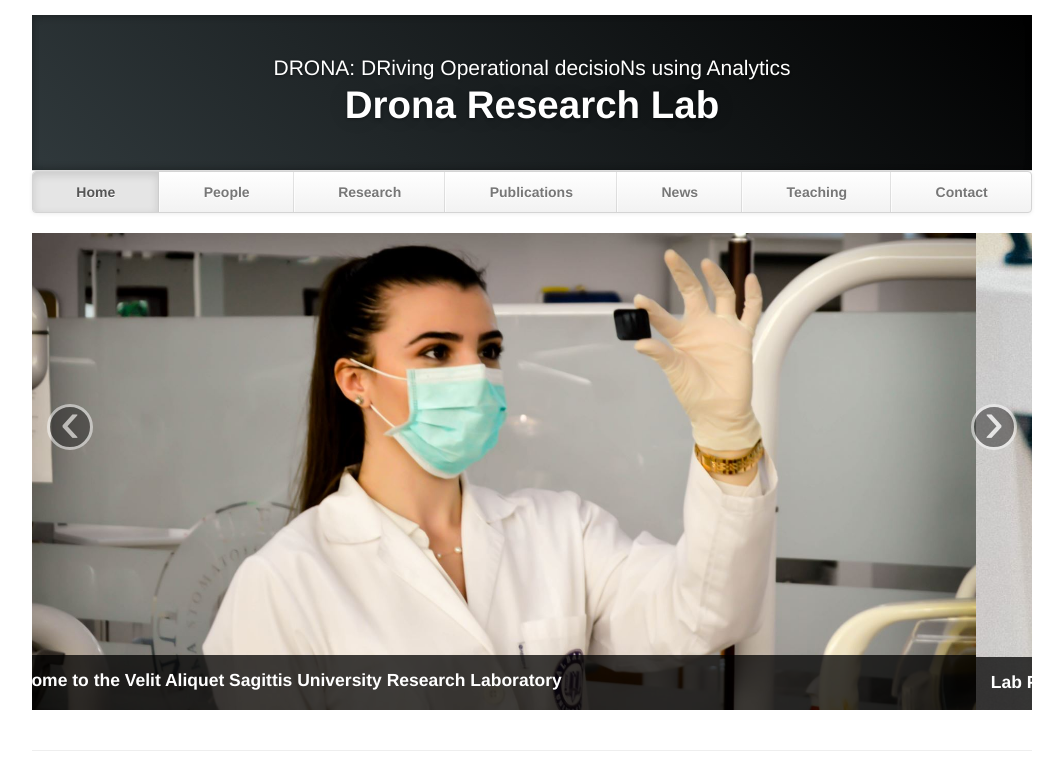
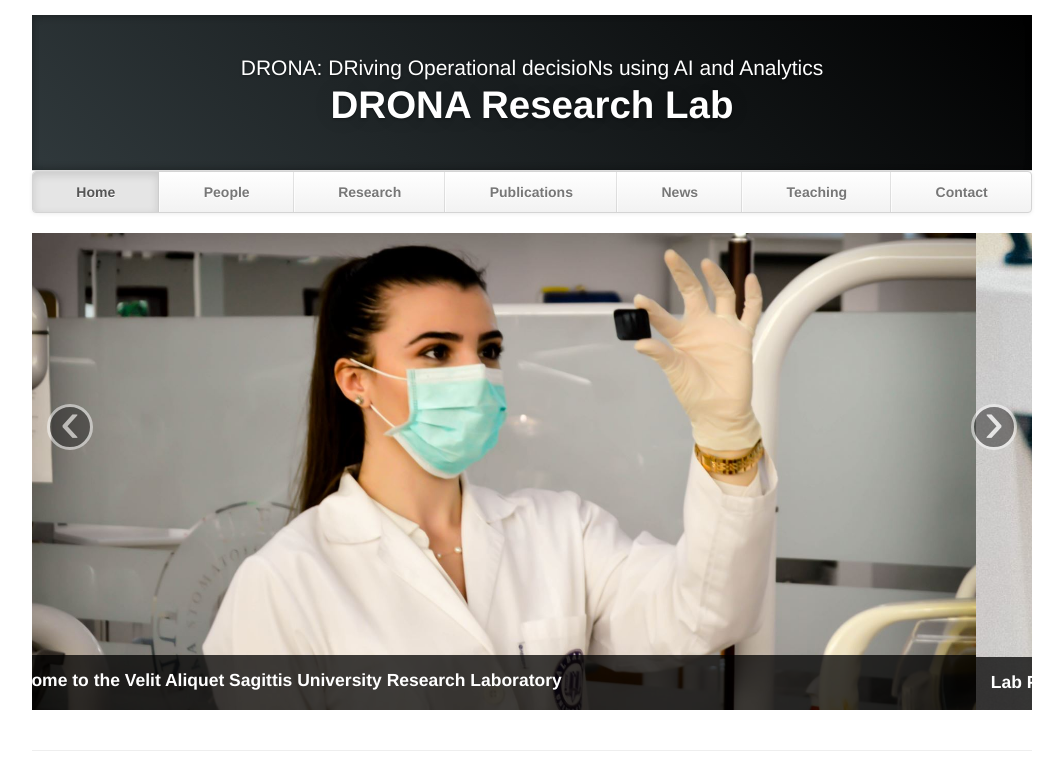
Before and after one commit to manugupta-or/drona-lab, a plain HTML site: page index.html in a window 1280 px wide. Shown: the top 769 px of the page, without its empty margins (108-1171 px from the left). Drawn offline with Linux system fonts and the light colour scheme.

Commit message:
Update index.html

```diff
--- a/index.html
+++ b/index.html
@@ -14,8 +14,8 @@
    <body>
       <div class="container">
          <header class="jumbotron subhead" id="overview">
-            <p class="lead"> DRONA: DRiving Operational decisioNs using Analytics </p>
-            <h1>Drona Research Lab</h1>
+            <p class="lead"> DRONA: DRiving Operational decisioNs using AI and Analytics </p>
+            <h1>DRONA Research Lab</h1>
          </header>
          <div class="masthead">
             <div class="navbar">
```
